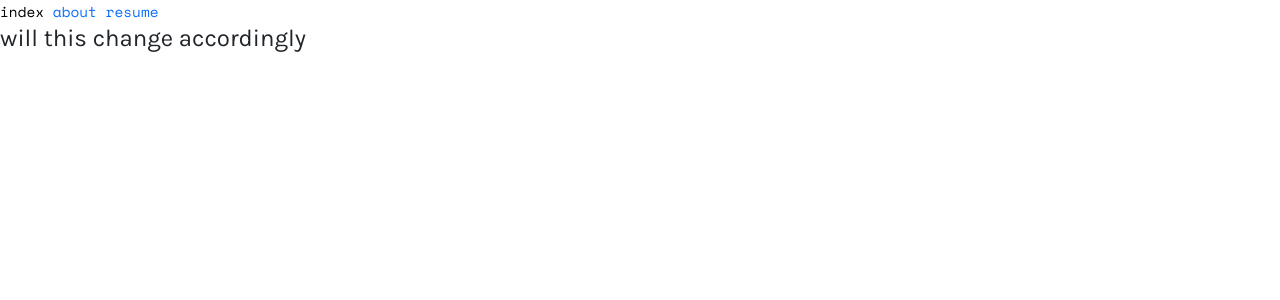
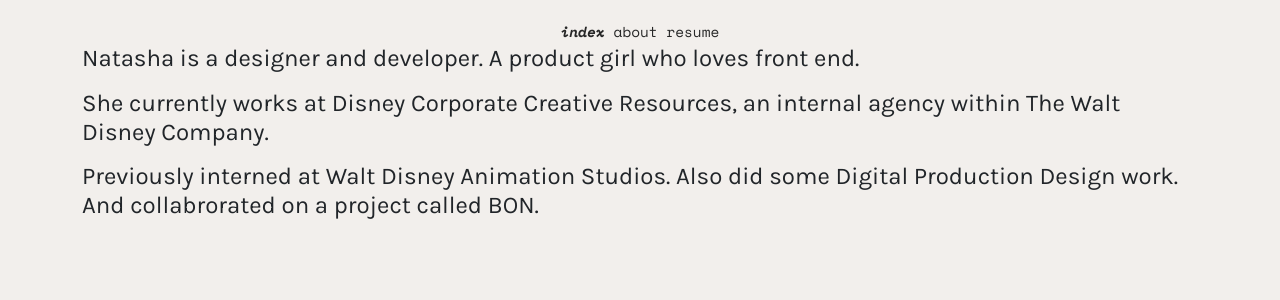
Before and after one commit to natashasupangkat/natashasupangkat.github.io, a Jekyll site: the page built from index.html, in a window 1280 px wide. Shown: the top 300 px of the page. Built offline with Jekyll 4.4.1, drawn with Linux system fonts in a browser that asks for light colours.

Commit message:
updated nav and index

```diff
--- a/_includes/nav.html
+++ b/_includes/nav.html
@@ -1,8 +1,16 @@
-<div id="nav">
+<div id="nav" class="flex">
     <nav>
         {% for item in site.data.nav %}
-            <a href="{{ item.link }}" {% if page.url == item.link %}class="current"{% endif %}
-            {% if item.name == "Resume" %}target="_blank"{% endif %}>
+            <a href="{{ item.link }}"
+
+            {% if page.url == item.link %}
+                class="current"
+            {% endif %}
+
+            {% if item.name == "Resume" %}
+                target="_blank"
+            {% endif %}>
+
                 {{ item.name }}
             </a>
         {% endfor %}
--- a/_layouts/default.html
+++ b/_layouts/default.html
@@ -3,8 +3,10 @@
     {% include head.html %}
 <body>
     {% include nav.html %}
+
     {{ content }}
+
     {% include footer.html %}
-    <script src="/asset/js/main.js"></script>
+    <script src="/assets/js/main.js"></script>
 </body>
 </html>
--- a/_sass/main.scss
+++ b/_sass/main.scss
@@ -1,6 +1,29 @@
 // world styles for all pages
-* {
+
+//theme colors
+$beige: #F2EFEC;
+$dark: #272727;
+$white: #ffffff;
+
+$colors: (
+  beige: $beige,
+  white: $white,
+  dark: $dark,
+);
+
+@each $key, $val in $colors {
+  .color-#{$key} {
+    color: $val;
+  }
+
+  .bg-#{$key} {
+    background-color: $val;
+  }
+}
+
+body, * {
     font-family: 'Karla', sans-serif;
+    background-color: $beige;
 }
 
 .karla {
@@ -28,17 +51,28 @@
     font-size: 0.9rem;
 }
 
+.flex {
+    display: flex;
+}
+
 #nav {
+    width: 100%;
+    margin-top: 20px;
+    justify-content: center;
+    background: $beige;
+
     a {
         font-family: 'Space Mono', monospace;
         text-transform: lowercase;
+        color: $dark;
     }
 
-    .current {
-        color: black;
+    .current, a:hover {
+        font-weight: 700;
+        font-style: italic;
     }
 }
 
-.current {
-    color: green;
+.container {
+
 }
--- a/index.html
+++ b/index.html
@@ -2,4 +2,12 @@
 title: Natasha Supangkat
 ---
 
-<h1 class="karla">will this change accordingly</h1>
+<div class="container flex">
+    <h1>
+        <p>Natasha is a designer and developer. A product girl who loves front end. </p>
+
+        <p>She currently works at Disney Corporate Creative Resources, an internal agency within The Walt Disney Company.</p>
+
+        <p>Previously interned at Walt Disney Animation Studios. Also did some Digital Production Design work. And collabrorated on a project called BON.</p>
+    </h1>
+</div>
```
Also changed, not shown: 5 other files.
